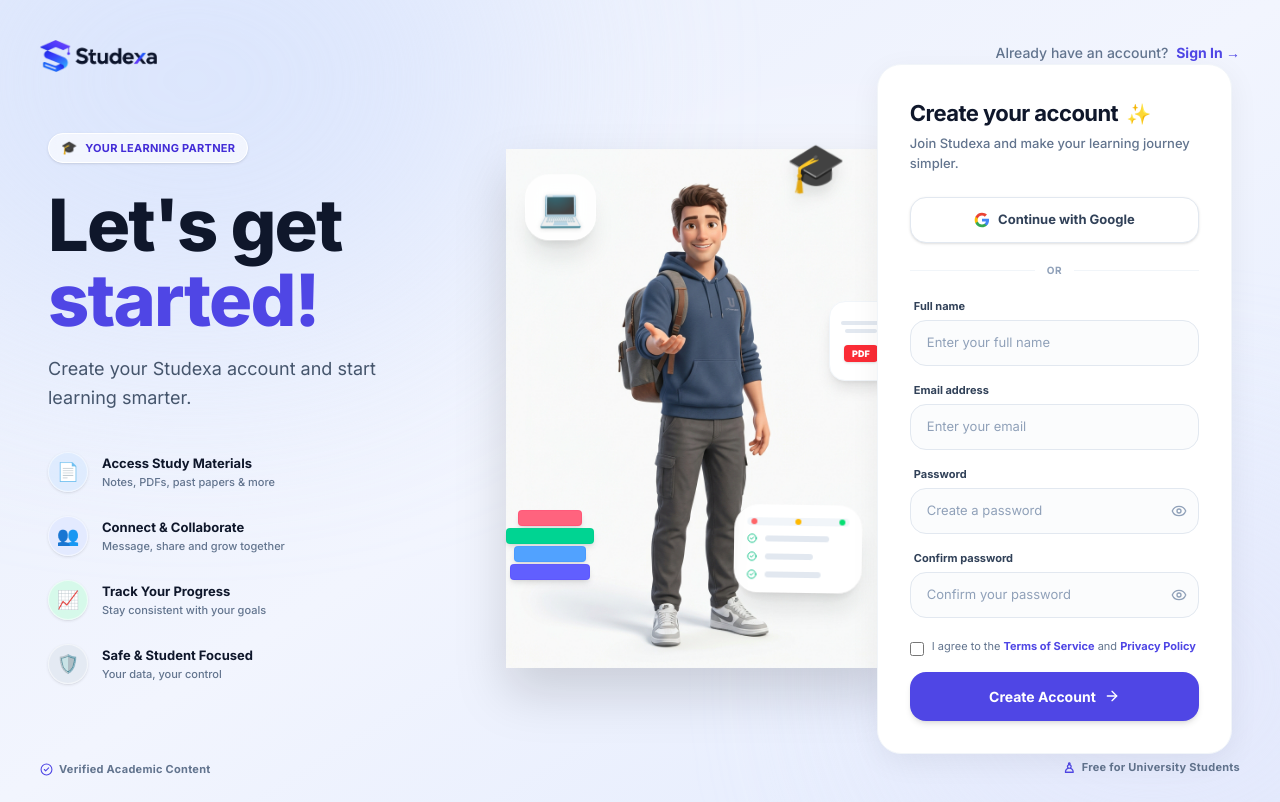
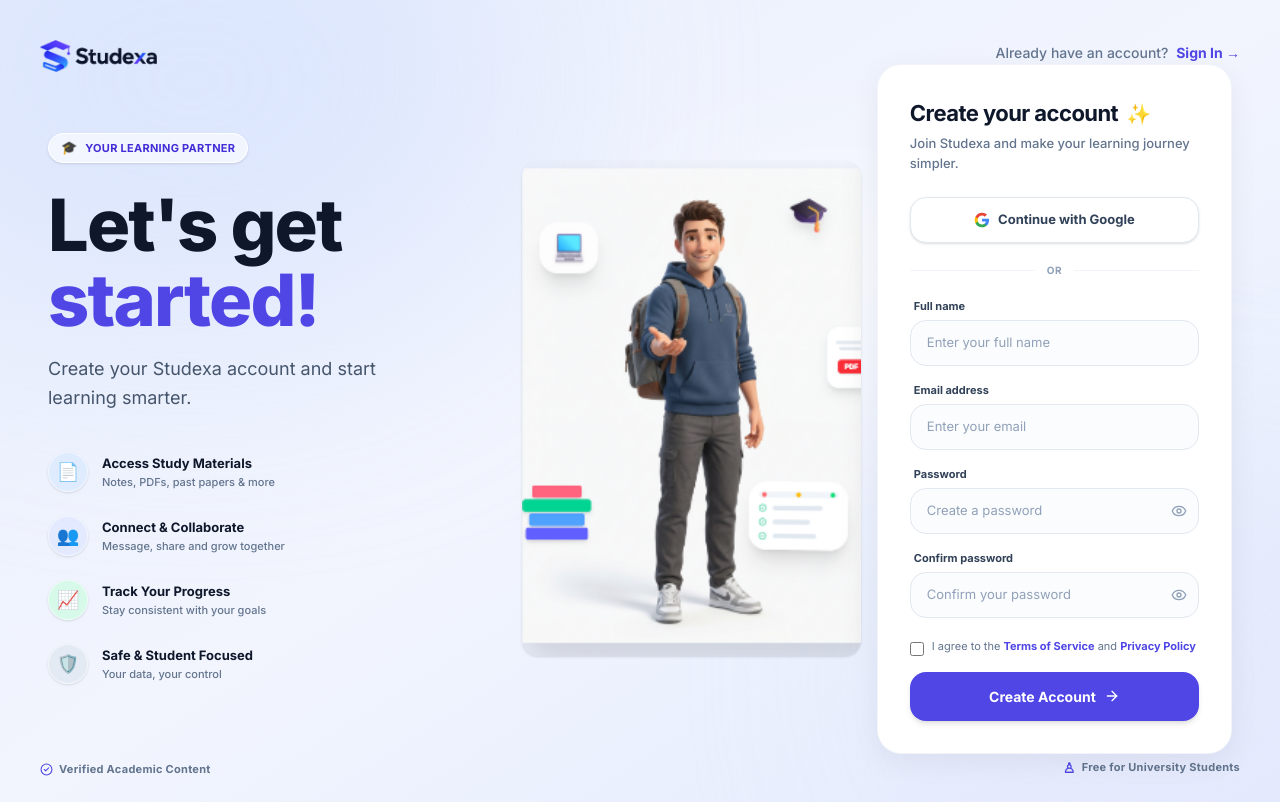
Before and after one commit to lexonitsolutions/Students-library, a React (Vite) app: page /signup in a window 1280 px wide. Built offline with nearby package versions, Linux system fonts and the light colour scheme; no server answers.

Commit message:
fix: use exact user-provided illustration for sign up page

```diff
--- a/src/pages/SignUpPage.tsx
+++ b/src/pages/SignUpPage.tsx
@@ -1,7 +1,6 @@
 import { useState, useEffect } from 'react';
 import { ArrowRight, CheckCircle2, Eye, EyeOff } from 'lucide-react';
 import { Link, useNavigate, useLocation } from 'react-router-dom';
-import { motion } from 'framer-motion';
 import { useAuth } from '../hooks/useAuth';
 import { Logo } from '../components/ui/Logo';
 
@@ -149,73 +148,12 @@
         </div>
 
         {/* 2. CENTER 3D CHARACTER AREA */}
-        <div className="hidden lg:flex flex-1 relative h-[650px] items-center justify-center -ml-8 -mr-8 z-10 pointer-events-none">
+        <div className="hidden lg:flex flex-1 relative h-[650px] items-center justify-center -ml-4 z-10 pointer-events-none">
           <img
-            src="/images/signup-3d-student.jpg"
-            alt="3D Student Ambassador"
-            className="h-full w-auto max-h-[85vh] object-contain mix-blend-multiply opacity-95 relative z-10 drop-shadow-2xl"
+            src="/images/signup-illustration.png"
+            alt="Studexa Student Illustration"
+            className="w-full max-w-[340px] h-auto object-contain rounded-2xl shadow-sm relative z-10"
           />
-
-          {/* Floating Objects using Framer Motion for smooth subtle animation */}
-
-          {/* Laptop */}
-          <motion.div
-            animate={{ y: [0, -15, 0], rotate: [-2, 2, -2] }}
-            transition={{ duration: 7, ease: "easeInOut", repeat: Infinity }}
-            className="absolute top-[15%] left-[5%] bg-white/90 backdrop-blur-md shadow-xl rounded-xl p-3 flex items-center justify-center border border-white/50 z-20"
-          >
-            <span className="text-4xl drop-shadow-sm">💻</span>
-          </motion.div>
-
-          {/* Graduation Cap */}
-          <motion.div
-            animate={{ y: [0, 12, 0], rotate: [5, -5, 5] }}
-            transition={{ duration: 6, ease: "easeInOut", repeat: Infinity, delay: 1 }}
-            className="absolute top-[8%] right-[12%] text-5xl drop-shadow-xl z-20"
-          >
-            🎓
-          </motion.div>
-
-          {/* PDF Document */}
-          <motion.div
-            animate={{ y: [0, -10, 0] }}
-            transition={{ duration: 5.5, ease: "easeInOut", repeat: Infinity, delay: 2.5 }}
-            className="absolute top-[35%] right-[0%] bg-white shadow-lg rounded-lg p-2 border border-slate-100 flex flex-col items-center justify-center w-16 h-20 z-20"
-          >
-            <div className="w-10 h-1 bg-slate-200 rounded-full mb-1" />
-            <div className="w-8 h-1 bg-slate-200 rounded-full mb-3" />
-            <div className="bg-red-500 text-white text-[9px] font-black px-2 py-0.5 rounded shadow-sm">PDF</div>
-          </motion.div>
-
-          {/* Stack of Books */}
-          <motion.div
-            animate={{ y: [0, 10, 0] }}
-            transition={{ duration: 8, ease: "easeInOut", repeat: Infinity, delay: 0.5 }}
-            className="absolute bottom-[25%] left-[0%] z-20 flex flex-col-reverse items-center gap-0.5"
-          >
-            <div className="w-20 h-4 bg-indigo-500 rounded shadow-md border border-indigo-600/20" />
-            <div className="w-18 h-4 bg-blue-400 rounded shadow-md border border-blue-500/20" />
-            <div className="w-22 h-4 bg-emerald-400 rounded shadow-md border border-emerald-500/20" />
-            <div className="w-16 h-4 bg-rose-400 rounded shadow-md border border-rose-500/20" />
-          </motion.div>
-
-          {/* Checklist Card */}
-          <motion.div
-            animate={{ y: [0, -12, 0], rotate: [-1, 1, -1] }}
-            transition={{ duration: 6.5, ease: "easeInOut", repeat: Infinity, delay: 1.5 }}
-            className="absolute bottom-[20%] right-[8%] bg-white/95 backdrop-blur-sm shadow-xl rounded-xl p-3 border border-white/60 w-32 z-20"
-          >
-            <div className="w-full h-2 bg-slate-100 rounded-full mb-2 flex items-center justify-between px-1">
-               <span className="w-1.5 h-1.5 rounded-full bg-red-400" />
-               <span className="w-1.5 h-1.5 rounded-full bg-amber-400" />
-               <span className="w-1.5 h-1.5 rounded-full bg-green-400" />
-            </div>
-            <div className="space-y-2">
-              <div className="flex items-center gap-2"><CheckCircle2 size={10} className="text-emerald-500"/> <div className="h-1.5 bg-slate-200 rounded w-16" /></div>
-              <div className="flex items-center gap-2"><CheckCircle2 size={10} className="text-emerald-500"/> <div className="h-1.5 bg-slate-200 rounded w-12" /></div>
-              <div className="flex items-center gap-2"><CheckCircle2 size={10} className="text-emerald-500"/> <div className="h-1.5 bg-slate-200 rounded w-14" /></div>
-            </div>
-          </motion.div>
         </div>
 
         {/* 3. RIGHT SIGN UP CARD */}
```
Also changed, not shown: public/images/signup-illustration.png (added).
